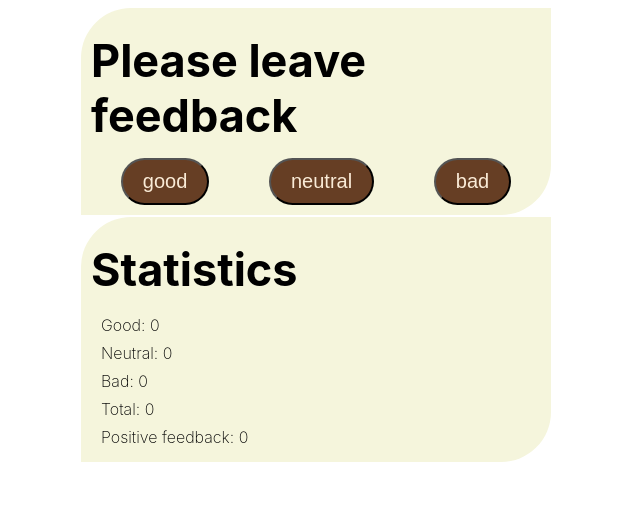
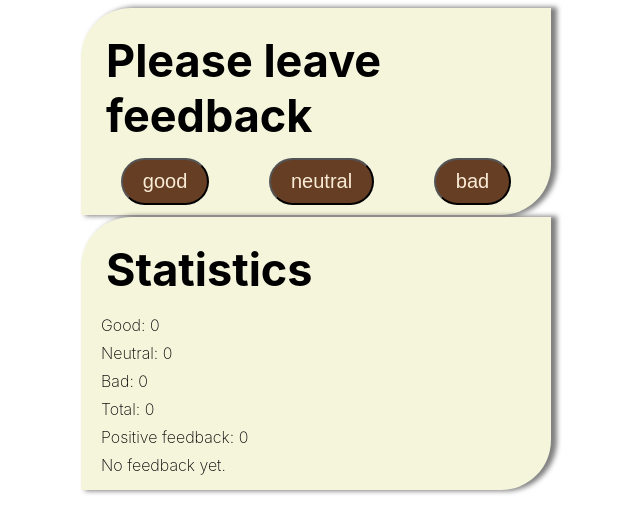
Before and after one commit to anastasia-demia/goit-react-hw-02, a React (Create React App) app: page / in a window 1280 px wide. Shown: the top 532 px of the page, without its empty margins (324-964 px from the left). Built offline with nearby package versions, Linux system fonts and the light colour scheme.

Commit message:
css and html is done

```diff
--- a/src/components/App.jsx
+++ b/src/components/App.jsx
@@ -2,6 +2,7 @@ import { Component } from 'react';
 import { Section } from './Section/Section';
 import { Statistics } from './Statistics/Statistics';
 import { FeedbackOptions } from './FeedbackOptions/FeedbackOptions';
+import { Notification } from './Notification/Notification';
 
 export class App extends Component {
   state = {
@@ -24,6 +25,7 @@ export class App extends Component {
             total="0"
             positivePercentage= "0"
             />
+            <Notification message="No feedback yet."/>
         </Section>
       </>
     )
--- /dev/null
+++ b/src/components/Notification/Notification.js
@@ -0,0 +1,14 @@
+import PropTypes from 'prop-types';
+import css from './Notification.module.css'
+
+export const Notification = ({ message }) => {
+  return (
+    <div>
+      <p className={css.text}>{message}</p>
+    </div>
+  )
+}
+
+Notification.PropType = {
+  message: PropTypes.string.isRequired,
+}
--- /dev/null
+++ b/src/components/Notification/Notification.module.css
@@ -0,0 +1,6 @@
+.text {
+  font-size: 16px;
+  font-weight: 200;
+  padding: 3px 10px;
+  margin-bottom: 2px;
+}
--- a/src/components/Section/Section.js
+++ b/src/components/Section/Section.js
@@ -12,7 +12,7 @@ export const Section = ({
   )
 }
 
-Section.propTypes = {
+Section.propType = {
   title: PropTypes.string.isRequired,
   children: PropTypes.element.isRequired,
 };
--- a/src/components/Section/Section.module.css
+++ b/src/components/Section/Section.module.css
@@ -4,10 +4,12 @@
   background-color: beige;
   padding: 10px;
   border-radius: 50px 0px 50px 0px;
+  box-shadow: 5px 0px 5px 1px rgba(0,0,0,.5);;
   margin-bottom: 2px;
 }
 
 .title {
+  margin-left: 15px;
   padding: 15px 0;
   font-size: 45px;
 }
```
